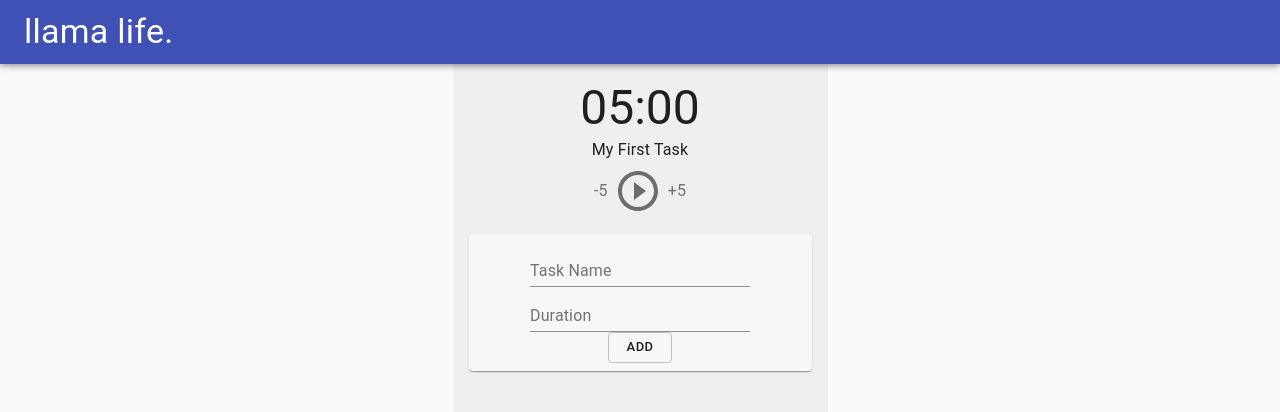
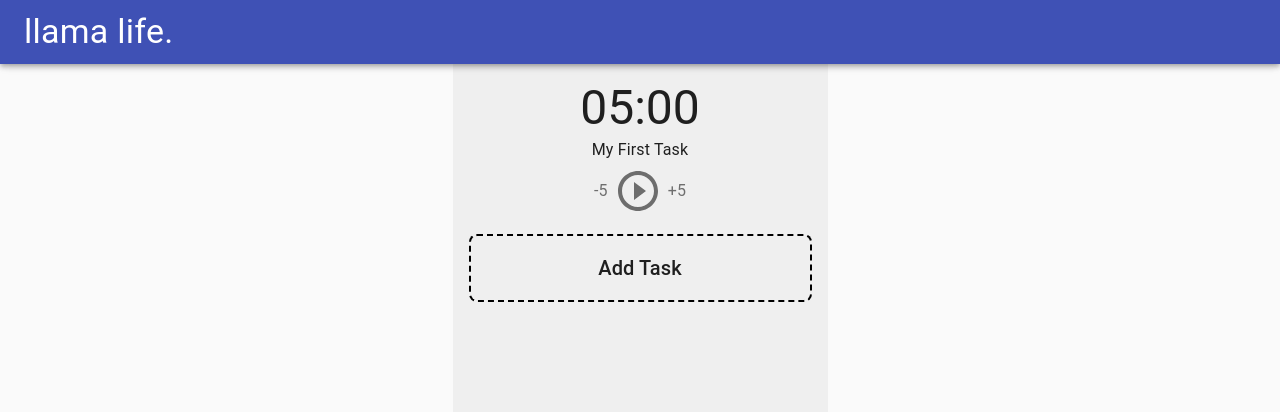
Before and after one commit to Jomark031497/aloeviate-server, a React (Create React App) app: page / in a window 1280 px wide. Shown: the top 412 px of the page. Built offline with nearby package versions, Linux system fonts and the light colour scheme.

Commit message:
Add Task toggle added

```diff
--- a/src/components/tasks/AddTask.jsx
+++ b/src/components/tasks/AddTask.jsx
@@ -1,4 +1,4 @@
-import { Button, Card, TextField } from "@material-ui/core";
+import { Button, Card, TextField, Typography } from "@material-ui/core";
 import { makeStyles } from "@material-ui/styles";
 import { useState } from "react";
 import { useDispatch } from "react-redux";
@@ -8,7 +8,6 @@ import timeParser from "../../utils/timeParser";
 
 const AddTask = () => {
   const classes = useStyles();
-
   const dispatch = useDispatch();
 
   const [task, setTask] = useState({
@@ -16,17 +15,25 @@ const AddTask = () => {
     duration: "",
   });
 
+  const [open, setOpen] = useState(false);
+
   const handleSubmit = (e) => {
     e.preventDefault();
     dispatch(
       addTask({ ...task, id: v4(), duration: timeParser(task.duration) })
     );
+    closeAddTask();
+  };
 
+  const closeAddTask = (e) => {
     setTask({ name: "", duration: "" });
+    setOpen(false);
   };
 
   return (
-    <Card component="form" onSubmit={handleSubmit} className={classes.root}>
+    <>
+      {open ? (
+        <Card component="form" onSubmit={handleSubmit} className={classes.card}>
           <div className={classes.cardContent}>
             <TextField
               label="Task Name"
@@ -43,17 +50,27 @@ const AddTask = () => {
               value={task.duration}
               onChange={(e) => setTask({ ...task, duration: e.target.value })}
             />
-
+            <div>
               <Button size="small" variant="outlined" type="submit">
                 Add
               </Button>
+              <Button size="small" variant="outlined" onClick={closeAddTask}>
+                Cancel
+              </Button>
+            </div>
           </div>
         </Card>
+      ) : (
+        <div className={classes.addTaskCard} onClick={(e) => setOpen(true)}>
+          <Typography variant="h6">Add Task</Typography>
+        </div>
+      )}
+    </>
   );
 };
 
 const useStyles = makeStyles((theme) => ({
-  root: {
+  card: {
     margin: "0.5rem auto",
     background: "rgba(255,255,255, 0.5)",
   },
@@ -64,6 +81,14 @@ const useStyles = makeStyles((theme) => ({
     justifyContent: "center",
     padding: "0.5rem 0rem",
   },
+  addTaskCard: {
+    border: "2px dashed black",
+    borderRadius: "0.5rem",
+    display: "flex",
+    justifyContent: "center",
+    padding: "1rem",
+    cursor: "pointer",
+  },
 }));
 
 export default AddTask;
--- a/src/components/tasks/TaskCard.jsx
+++ b/src/components/tasks/TaskCard.jsx
@@ -42,7 +42,7 @@ const TaskCard = ({ task }) => {
         <Button variant="outlined" size="small" className={classes.buttons}>
           Complete
         </Button>
-        <Typography>05:00</Typography>
+        <Typography>{task.duration}</Typography>
       </CardActions>
     </Card>
   );
```
Lines whose indentation alone changed are shown as unchanged.
